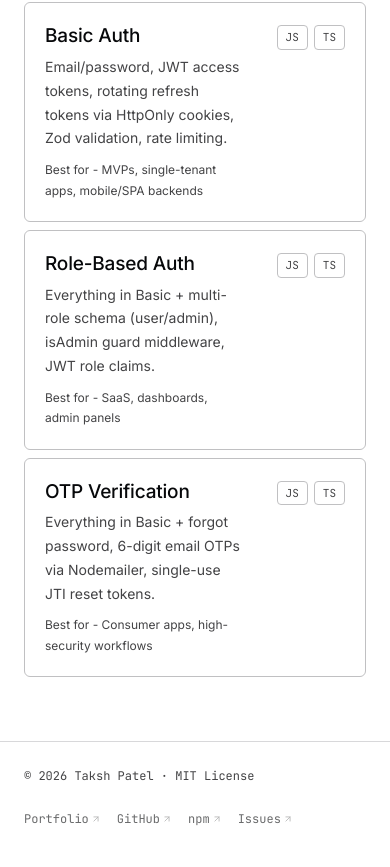
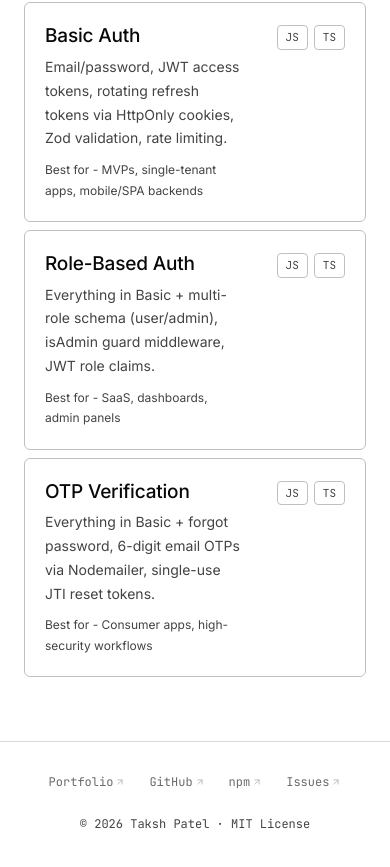
Before and after one commit to TakshPatel02/Authkit-docs, a Next.js app: page / in a window 390 px wide. Shown: the part 760-1627 px from the top of the page. Built offline with nearby package versions, Linux system fonts and the light colour scheme; no server answers.

Commit message:
feat: enhance footer responsiveness with stacked column layout on mobile

```diff
--- a/components/footer.tsx
+++ b/components/footer.tsx
@@ -11,15 +11,15 @@
 const Footer = () => {
   return (
     <footer className="relative z-10 bg-bg-primary border-t border-border mt-auto">
-      <div className="container py-6 flex items-center justify-between gap-6 flex-wrap">
+      <div className="container py-8 flex flex-col-reverse md:flex-row items-center justify-between gap-6">
 
         {/* Left: copyright */}
-        <p className="font-mono text-xs text-text-muted">
+        <p className="font-mono text-xs text-text-muted text-center md:text-left">
           © {new Date().getFullYear()} Taksh Patel · MIT License
         </p>
 
         {/* Right: links */}
-        <nav className="flex items-center gap-4">
+        <nav className="flex flex-wrap items-center justify-center md:justify-end gap-x-6 gap-y-3">
           {footerLinks.map((link) => (
             <a
               key={link.label}
```
